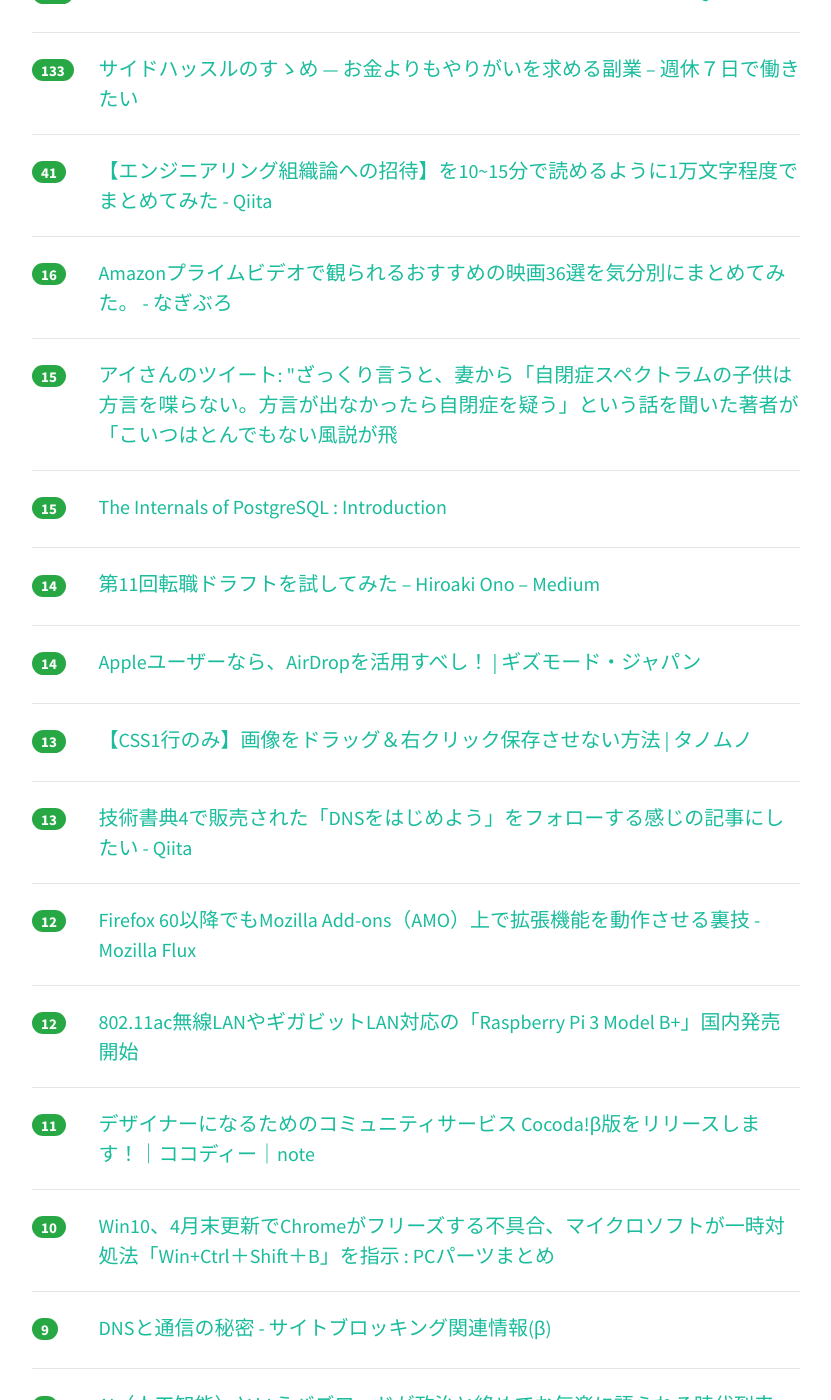
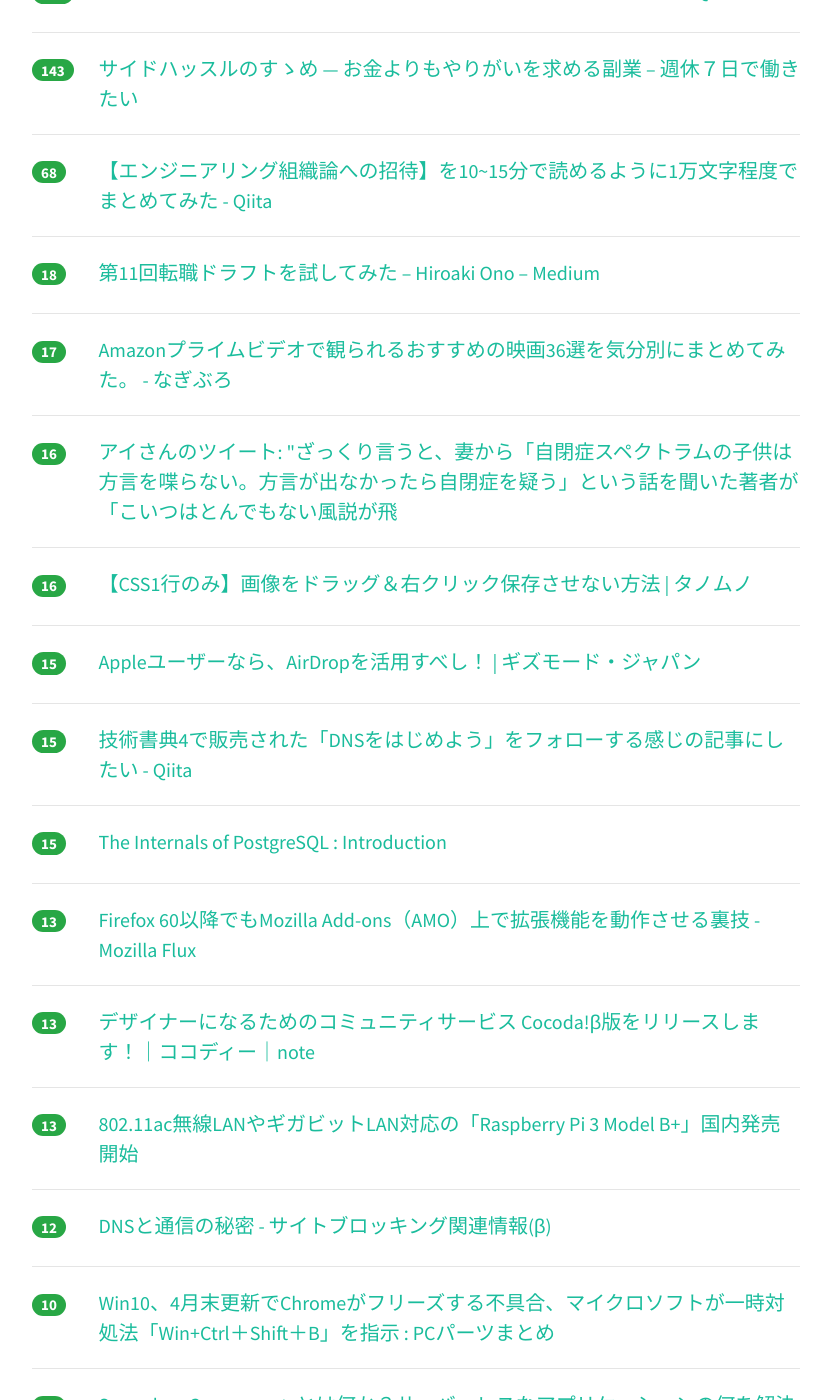
Before and after one commit to yatta47/hatena-matome-site, a Jekyll site: the page built from _posts/2018-05-05-hatena.md, in a window 1280 px wide and 1400 px high, scrolled down 419 px. Shown: the whole window, without its empty margins (224-1055 px from the left). Built offline with Jekyll 4.4.1, drawn with Linux system fonts in a browser that asks for light colours; nearby versions of some CDN libraries; part of the change alters nothing that is shown; some of the changed text lies outside the part shown.

Commit message:
Updated 2018-05-05

```diff
--- a/_posts/2018-05-05-hatena.md
+++ b/_posts/2018-05-05-hatena.md
@@ -1,34 +1,54 @@
 ---
 layout: post
 title:  "2018-05-05 はてぶIT"
-date:   2018-05-05 10:02:15
+date:   2018-05-05 11:02:19
 tags: [it-hotentry]
 ---
-20 件のデータあり
+24 件のデータあり
 
 <hr><div class="row">
-<div class="col-1"><span class="badge badge-pill badge-success h2">168</span></div>
+<div class="col-1"><span class="badge badge-pill badge-success h2">185</span></div>
 <div class="col-11"><a href='https://qiita.com/mumoshu/items/0d2f2a13c6e9fc8da2a4' target='_blank'>他言語から来た人がGoを使い始めてすぐハマったこととその答え - Qiita</a></div>
 </div>
 <hr>
 <div class="row">
-<div class="col-1"><span class="badge badge-pill badge-success h2">133</span></div>
+<div class="col-1"><span class="badge badge-pill badge-success h2">143</span></div>
 <div class="col-11"><a href='https://blog.craftz.dog/lets-side-hustle-b9e1d894041d' target='_blank'>サイドハッスルのすゝめ — お金よりもやりがいを求める副業 – 週休７日で働きたい</a></div>
 </div>
 <hr>
 <div class="row">
-<div class="col-1"><span class="badge badge-pill badge-success h2">41</span></div>
+<div class="col-1"><span class="badge badge-pill badge-success h2">68</span></div>
 <div class="col-11"><a href='https://qiita.com/kamesennin/items/89d479112554a6f9d038' target='_blank'>【エンジニアリング組織論への招待】を10~15分で読めるように1万文字程度でまとめてみた - Qiita</a></div>
 </div>
 <hr>
 <div class="row">
-<div class="col-1"><span class="badge badge-pill badge-success h2">16</span></div>
+<div class="col-1"><span class="badge badge-pill badge-success h2">18</span></div>
+<div class="col-11"><a href='https://medium.com/@hihihiroro/2d25eaa8d2df' target='_blank'>第11回転職ドラフトを試してみた – Hiroaki Ono – Medium</a></div>
+</div>
+<hr>
+<div class="row">
+<div class="col-1"><span class="badge badge-pill badge-success h2">17</span></div>
 <div class="col-11"><a href='http://www.nagibrno.com/entry/prime-video-movies' target='_blank'>Amazonプライムビデオで観られるおすすめの映画36選を気分別にまとめてみた。 - なぎぶろ</a></div>
 </div>
 <hr>
 <div class="row">
+<div class="col-1"><span class="badge badge-pill badge-success h2">16</span></div>
+<div class="col-11"><a href='http://twitter.com/i_aka_c/status/989352414485467136' target='_blank'>アイさんのツイート: "ざっくり言うと、妻から「自閉症スペクトラムの子供は方言を喋らない。方言が出なかったら自閉症を疑う」という話を聞いた著者が「こいつはとんでもない風説が飛</a></div>
+</div>
+<hr>
+<div class="row">
+<div class="col-1"><span class="badge badge-pill badge-success h2">16</span></div>
+<div class="col-11"><a href='https://tanomuno.com/archives/1138' target='_blank'>【CSS1行のみ】画像をドラッグ＆右クリック保存させない方法 | タノムノ</a></div>
+</div>
+<hr>
+<div class="row">
 <div class="col-1"><span class="badge badge-pill badge-success h2">15</span></div>
-<div class="col-11"><a href='http://twitter.com/i_aka_c/status/989352414485467136' target='_blank'>アイさんのツイート: "ざっくり言うと、妻から「自閉症スペクトラムの子供は方言を喋らない。方言が出なかったら自閉症を疑う」という話を聞いた著者が「こいつはとんでもない風説が飛</a></div>
+<div class="col-11"><a href='https://www.gizmodo.jp/2018/05/re-air-drop.html' target='_blank'>Appleユーザーなら、AirDropを活用すべし！ | ギズモード・ジャパン</a></div>
+</div>
+<hr>
+<div class="row">
+<div class="col-1"><span class="badge badge-pill badge-success h2">15</span></div>
+<div class="col-11"><a href='https://qiita.com/soushi/items/7432710308a78a684299' target='_blank'>技術書典4で販売された「DNSをはじめよう」をフォローする感じの記事にしたい - Qiita</a></div>
 </div>
 <hr>
 <div class="row">
@@ -37,38 +57,23 @@ tags: [it-hotentry]
 </div>
 <hr>
 <div class="row">
-<div class="col-1"><span class="badge badge-pill badge-success h2">14</span></div>
-<div class="col-11"><a href='https://medium.com/@hihihiroro/2d25eaa8d2df' target='_blank'>第11回転職ドラフトを試してみた – Hiroaki Ono – Medium</a></div>
-</div>
-<hr>
-<div class="row">
-<div class="col-1"><span class="badge badge-pill badge-success h2">14</span></div>
-<div class="col-11"><a href='https://www.gizmodo.jp/2018/05/re-air-drop.html' target='_blank'>Appleユーザーなら、AirDropを活用すべし！ | ギズモード・ジャパン</a></div>
+<div class="col-1"><span class="badge badge-pill badge-success h2">13</span></div>
+<div class="col-11"><a href='https://rockridge.hatenablog.com/entry/2018/05/04/222258' target='_blank'>Firefox 60以降でもMozilla Add-ons（AMO）上で拡張機能を動作させる裏技 - Mozilla Flux</a></div>
 </div>
 <hr>
 <div class="row">
 <div class="col-1"><span class="badge badge-pill badge-success h2">13</span></div>
-<div class="col-11"><a href='https://tanomuno.com/archives/1138' target='_blank'>【CSS1行のみ】画像をドラッグ＆右クリック保存させない方法 | タノムノ</a></div>
+<div class="col-11"><a href='https://note.mu/co_co_d3/n/n5a033ca18d66' target='_blank'>デザイナーになるためのコミュニティサービス Cocoda!β版をリリースします！｜ココディー｜note</a></div>
 </div>
 <hr>
 <div class="row">
 <div class="col-1"><span class="badge badge-pill badge-success h2">13</span></div>
-<div class="col-11"><a href='https://qiita.com/soushi/items/7432710308a78a684299' target='_blank'>技術書典4で販売された「DNSをはじめよう」をフォローする感じの記事にしたい - Qiita</a></div>
+<div class="col-11"><a href='http://www.gdm.or.jp/pressrelease/2018/0502/261449' target='_blank'>802.11ac無線LANやギガビットLAN対応の「Raspberry Pi 3 Model B+」国内発売開始</a></div>
 </div>
 <hr>
 <div class="row">
 <div class="col-1"><span class="badge badge-pill badge-success h2">12</span></div>
-<div class="col-11"><a href='https://rockridge.hatenablog.com/entry/2018/05/04/222258' target='_blank'>Firefox 60以降でもMozilla Add-ons（AMO）上で拡張機能を動作させる裏技 - Mozilla Flux</a></div>
-</div>
-<hr>
-<div class="row">
-<div class="col-1"><span class="badge badge-pill badge-success h2">12</span></div>
-<div class="col-11"><a href='http://www.gdm.or.jp/pressrelease/2018/0502/261449' target='_blank'>802.11ac無線LANやギガビットLAN対応の「Raspberry Pi 3 Model B+」国内発売開始</a></div>
-</div>
-<hr>
-<div class="row">
-<div class="col-1"><span class="badge badge-pill badge-success h2">11</span></div>
-<div class="col-11"><a href='https://note.mu/co_co_d3/n/n5a033ca18d66' target='_blank'>デザイナーになるためのコミュニティサービス Cocoda!β版をリリースします！｜ココディー｜note</a></div>
+<div class="col-11"><a href='http://www.http451.net/issue/dns' target='_blank'>DNSと通信の秘密 - サイトブロッキング関連情報(β)</a></div>
 </div>
 <hr>
 <div class="row">
@@ -77,13 +82,33 @@ tags: [it-hotentry]
 </div>
 <hr>
 <div class="row">
+<div class="col-1"><span class="badge badge-pill badge-success h2">10</span></div>
+<div class="col-11"><a href='https://qiita.com/horike37/items/d215488809c42b7e8f79' target='_blank'>Serverless Componentsとは何か？サーバーレスなアプリケーションの何を解決するのか - Qiita</a></div>
+</div>
+<hr>
+<div class="row">
+<div class="col-1"><span class="badge badge-pill badge-success h2">10</span></div>
+<div class="col-11"><a href='https://www.ex-it-blog.com/Mac-to-Windows' target='_blank'>MacからWindowsへ。MacのよさをWindowsで再現できたもの・できなかったもの | EX-IT</a></div>
+</div>
+<hr>
+<div class="row">
+<div class="col-1"><span class="badge badge-pill badge-success h2">10</span></div>
+<div class="col-11"><a href='https://gigazine.net/news/20180504-plarail-machiasobi20/' target='_blank'>「妥協は死」を見事体現するかのような徹底的にレールをつなぎまくった超巨大プラレール展示 - GIGAZINE</a></div>
+</div>
+<hr>
+<div class="row">
 <div class="col-1"><span class="badge badge-pill badge-success h2">9</span></div>
-<div class="col-11"><a href='http://www.http451.net/issue/dns' target='_blank'>DNSと通信の秘密 - サイトブロッキング関連情報(β)</a></div>
+<div class="col-11"><a href='https://blogs.msdn.microsoft.com/pythonengineering/2018/05/02/python-in-visual-studio-code-april-2018-release/' target='_blank'>Python in Visual Studio Code – April 2018 Release – Python at Microsoft</a></div>
+</div>
+<hr>
+<div class="row">
+<div class="col-1"><span class="badge badge-pill badge-success h2">9</span></div>
+<div class="col-11"><a href='https://news.yahoo.co.jp/byline/yamamotoichiro/20180504-00084836/' target='_blank'>AI（人工知能）というバズワードが政治と絡めてお気楽に語られる時代到来(山本一郎) - 個人 - Yahoo!ニュース</a></div>
 </div>
 <hr>
 <div class="row">
 <div class="col-1"><span class="badge badge-pill badge-success h2">8</span></div>
-<div class="col-11"><a href='https://news.yahoo.co.jp/byline/yamamotoichiro/20180504-00084836/' target='_blank'>AI（人工知能）というバズワードが政治と絡めてお気楽に語られる時代到来(山本一郎) - 個人 - Yahoo!ニュース</a></div>
+<div class="col-11"><a href='https://heartbeats.jp/hbblog/2012/10/treatise-1a.html' target='_blank'>DevOpsに関する論文を読んでみよう 前半 - インフラエンジニアway - Powered by HEARTBEATS</a></div>
 </div>
 <hr>
 <div class="row">
@@ -97,12 +122,7 @@ tags: [it-hotentry]
 </div>
 <hr>
 <div class="row">
-<div class="col-1"><span class="badge badge-pill badge-success h2">7</span></div>
-<div class="col-11"><a href='https://qiita.com/horike37/items/d215488809c42b7e8f79' target='_blank'>Serverless Componentsとは何か？サーバーレスなアプリケーションの何を解決するのか - Qiita</a></div>
+<div class="col-1"><span class="badge badge-pill badge-success h2">6</span></div>
+<div class="col-11"><a href='http://www.itmedia.co.jp/news/articles/1805/05/news012.html' target='_blank'>「Googleアシスタント」対応スマートホーム製品が5000種以上に - ITmedia NEWS</a></div>
 </div>
 <hr>
-<div class="row">
-<div class="col-1"><span class="badge badge-pill badge-success h2">6</span></div>
-<div class="col-11"><a href='https://heartbeats.jp/hbblog/2012/10/treatise-1a.html' target='_blank'>DevOpsに関する論文を読んでみよう 前半 - インフラエンジニアway - Powered by HEARTBEATS</a></div>
-</div>
-<hr>
```
